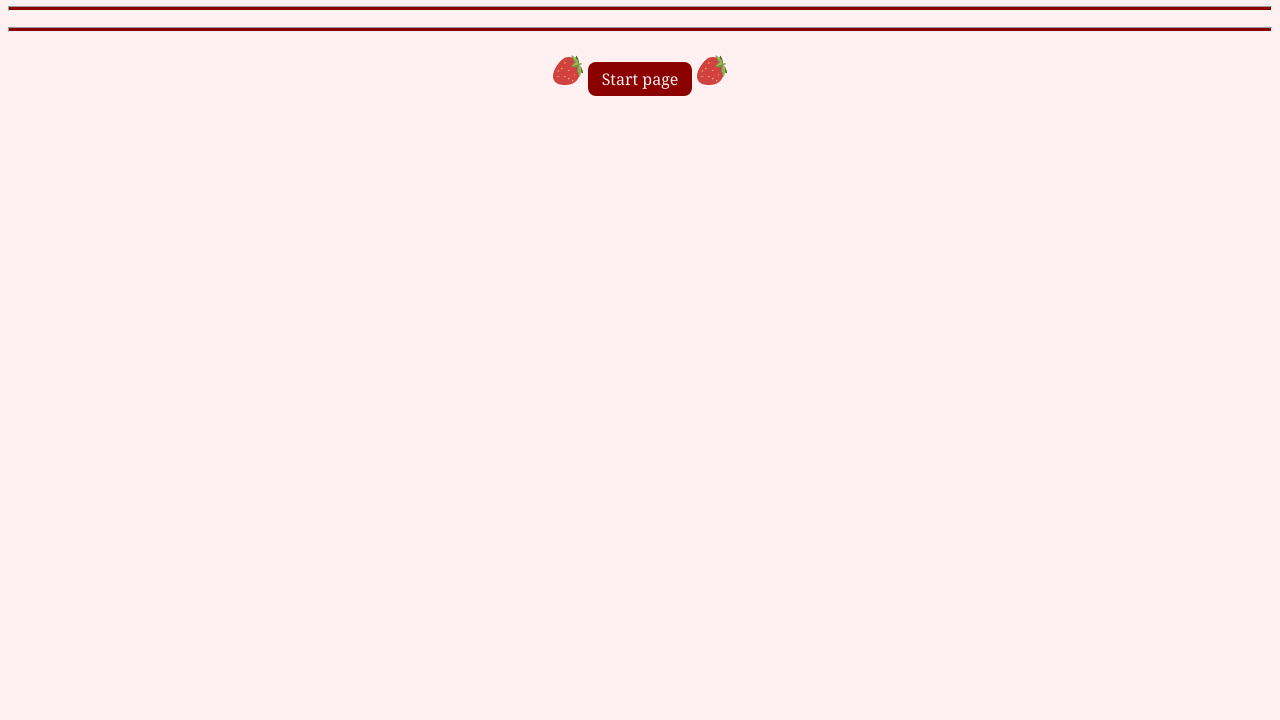
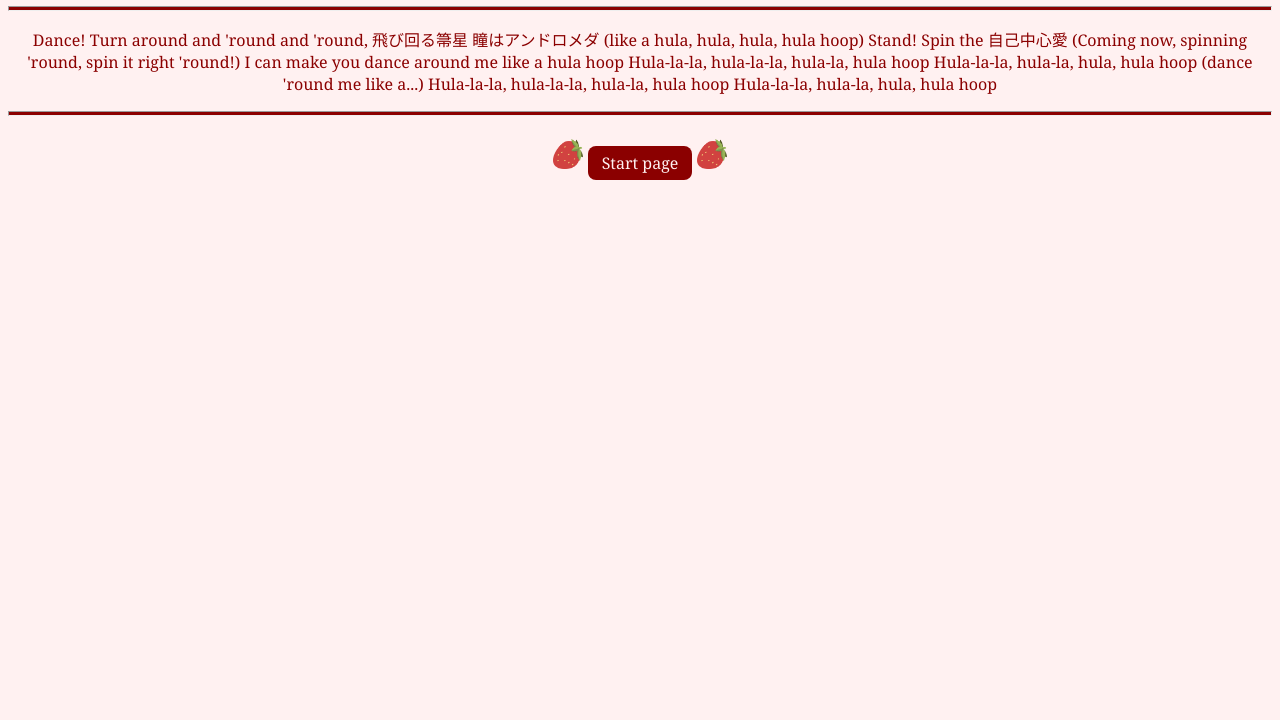
Before and after one commit to nicole-m-ag22/cv-nicole, a plain HTML site: page documentation.html in a window 1280 px wide. Shown: the part 80-800 px from the top of the page. Drawn offline with Linux system fonts and the light colour scheme.

Commit message:
Update documentation.html

```diff
--- a/documentation.html
+++ b/documentation.html
@@ -7,7 +7,15 @@
     <h1>Dokumentation</h1>
     <hr>
     <p>
-
+        Dance! Turn around and 'round and 'round, 飛び回る箒星
+瞳はアンドロメダ (like a hula, hula, hula, hula hoop)
+Stand! Spin the 自己中心愛
+(Coming now, spinning 'round, spin it right 'round!)
+I can make you dance around me like a hula hoop
+Hula-la-la, hula-la-la, hula-la, hula hoop
+Hula-la-la, hula-la, hula, hula hoop (dance 'round me like a...)
+Hula-la-la, hula-la-la, hula-la, hula hoop
+Hula-la-la, hula-la, hula, hula hoop
     </p>
     <hr>
     <img src="strawberry.png" class="strawberry-image">
```
